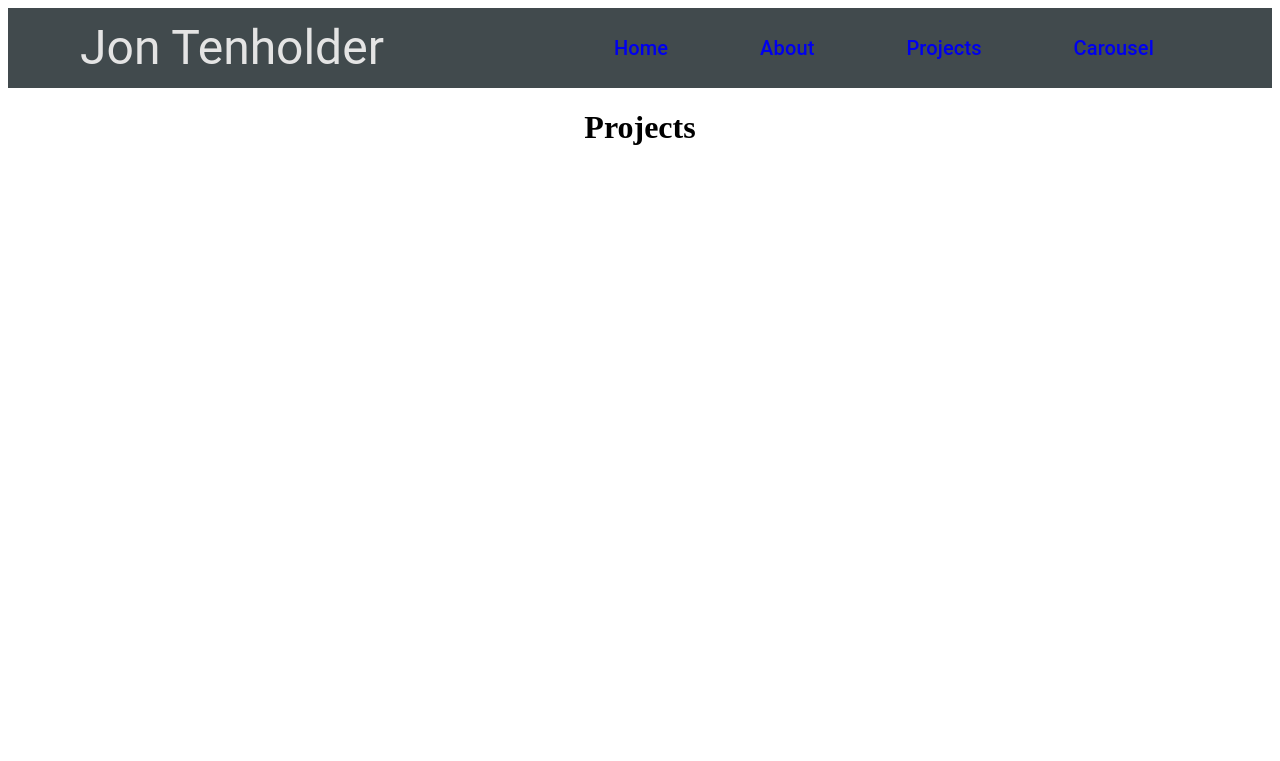
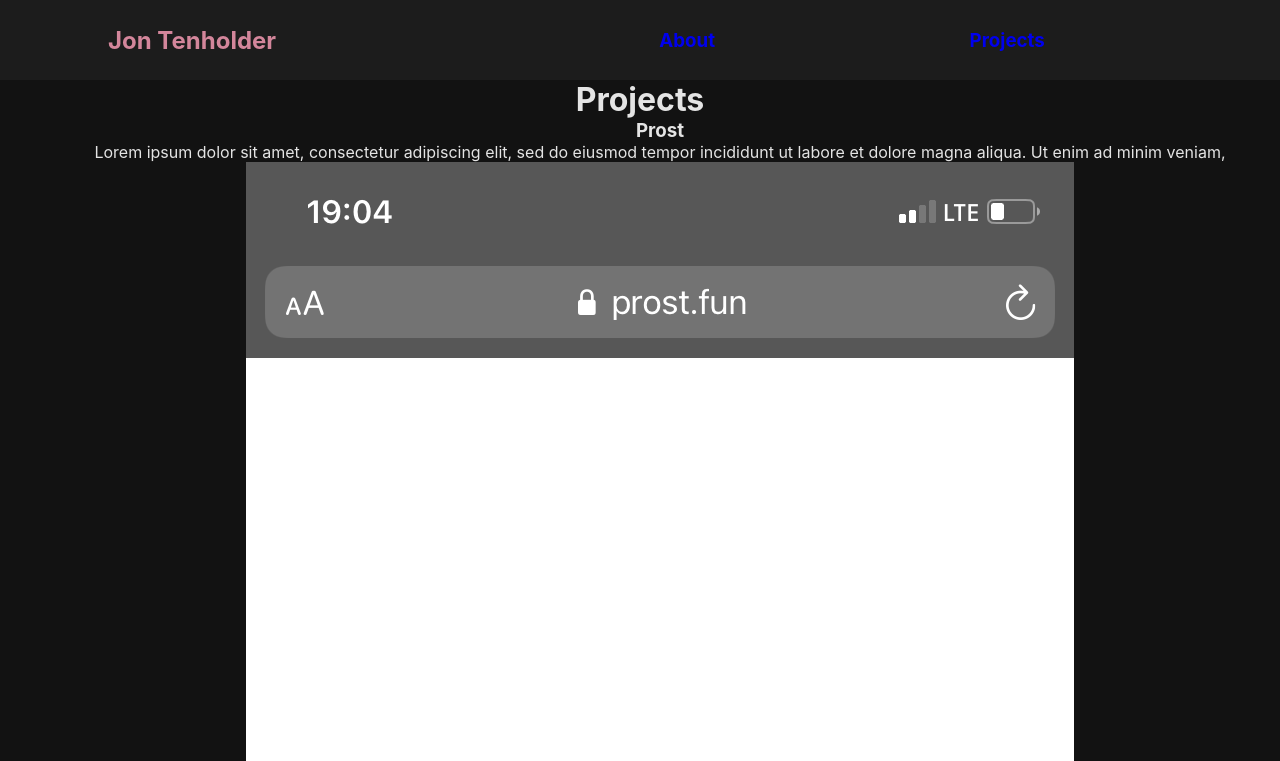
Before and after one commit to tenhold/portfolio, a React app: page /projects in a window 1280 px wide. Shown: the top 761 px of the page. Built offline with nearby package versions, Linux system fonts and the light colour scheme.

Commit message:
(add) styling and temp text and images to projects

```diff
--- a/src/App.css
+++ b/src/App.css
@@ -1,3 +1,11 @@
+* {
+  margin: 0px;
+  font-family: -apple-system, BlinkMacSystemFont, 'Segoe UI', Roboto, Oxygen, Ubuntu, Cantarell, 'Open Sans', 'Helvetica Neue', sans-serif;
+}
+
+body {
+  background: #121212;
+}
 .app {
   text-align: center;
 }
@@ -7,16 +15,27 @@ nav {
   justify-content: space-around;
   align-items: center;
   min-height: 10vh;
-  background: rgb(65, 74, 77);
+  background: #1c1c1c;
   color:rgb(228, 228, 228);
 }
 
-.nav-Links{
+.home-Link {
+  color: #D3869B;
+  text-decoration: none;
+}
+
+a {
+  text-decoration: none;
+}
+
+ul {
+  list-style: none;
+}
+.nav-Links {
   width: 50%;
   display: flex;
   justify-content: space-around;
   align-items: center;
-  list-style: none;
   color: rgb(228, 228, 228);
 }
 
@@ -31,3 +50,7 @@ nav {
 .container {
   display: flex;
 }
+
+div {
+  color:rgb(228, 228, 228);
+}
--- a/src/components/Nav.tsx
+++ b/src/components/Nav.tsx
@@ -1,5 +1,5 @@
 import React from 'react';
-import { Link } from 'react-router-dom';
+import { NavLink } from 'react-router-dom';
 import { Typography, Grid, Button, IconButton } from '@material-ui/core';
 import HomeIcon from '@material-ui/icons/Home';
 import '../App.css';
@@ -9,21 +9,17 @@ const Nav = () => {
     <div>
       <nav>
         <Grid item>
-          <Typography variant='h3'>Jon Tenholder</Typography>
+          <NavLink to='/' exact className='home-Link'>
+            <h1>Jon Tenholder</h1>
+          </NavLink>
         </Grid>
         <ul className='nav-Links'>
-          <Link to='/'>
-            <Typography variant='h6'>Home</Typography>
-          </Link>
-          <Link to='/about'>
-            <Typography variant='h6'>About</Typography>
-          </Link>
-          <Link to='/projects'>
-            <Typography variant='h6'>Projects</Typography>
-          </Link>
-          <Link to='/carousel'>
-            <Typography variant='h6'>Carousel</Typography>
-          </Link>
+          <NavLink to='/about'>
+            <h3>About</h3>
+          </NavLink>
+          <NavLink to='/projects'>
+            <h3>Projects</h3>
+          </NavLink>
         </ul>
       </nav>
     </div>
--- a/src/components/Projects.tsx
+++ b/src/components/Projects.tsx
@@ -1,9 +1,33 @@
-import React from 'react'
+import React from 'react';
+import { Grid } from '@material-ui/core';
+import prostImg from '../../images/prost.png';
 
 const Projects = () => {
+  const projects = [
+    {
+      name: 'Prost',
+      description:
+        'Lorem ipsum dolor sit amet, consectetur adipiscing elit, sed do eiusmod tempor incididunt ut labore et dolore magna aliqua. Ut enim ad minim veniam,',
+      images: prostImg,
+    },
+    {
+      name: 'Trailr',
+      description: `Lorem ipsum trair sit amet, consectetur adipiscing elit, sed do eiusmod tempor incididunt ut labore et dolore magna aliqua. Ut enim ad minim veniam,`,
+      images: null,
+    },
+  ];
   return (
     <div>
       <h1>Projects</h1>
+      <ul>
+        {projects.map(({ name, description, images }) => (
+          <li>
+            <h3>{name}</h3>
+            <p>{description}</p>
+            <img src={images} alt='missing' />
+          </li>
+        ))}
+      </ul>
     </div>
   );
 };
```
Also changed, not shown: images/prost.png (added).
